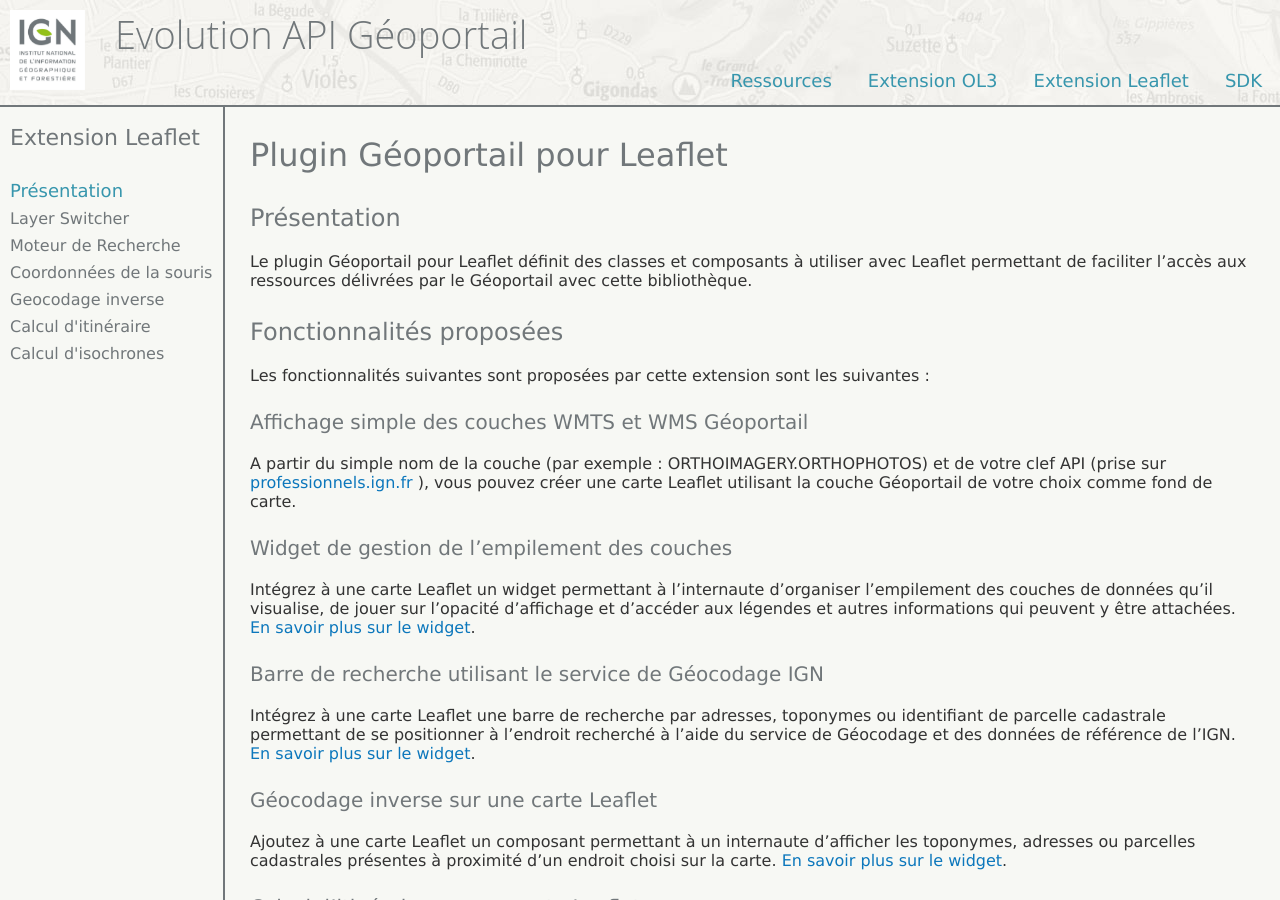
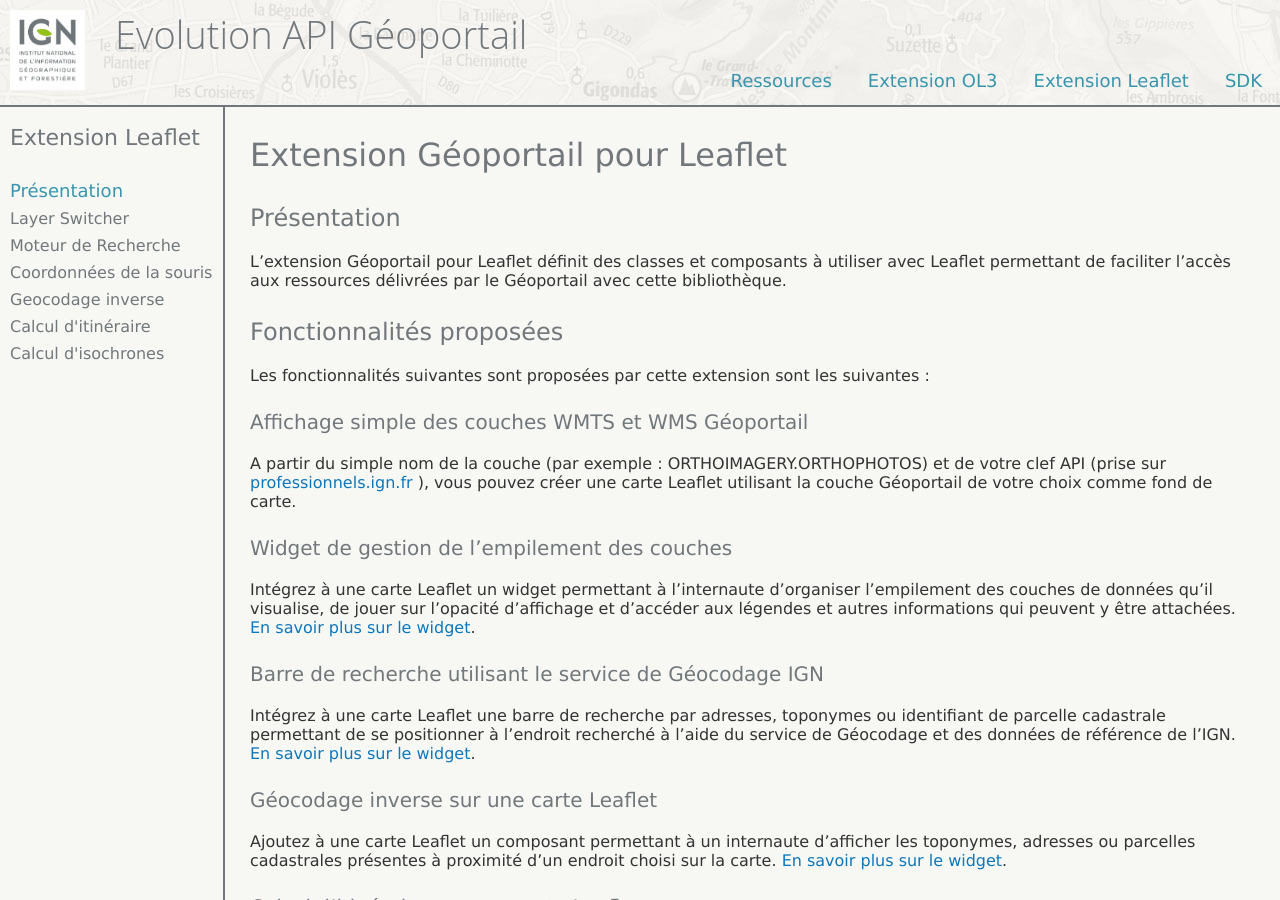
Before and after one commit to IGNF/evolution-apigeoportail, a Jekyll site: the page built from leaflet/presentation.md, in a window 1280 px wide. Built offline with Jekyll 4.4.1, drawn with Linux system fonts in a browser that asks for light colours; nearby versions of some CDN libraries.

Commit message:
edito presentation leaflet

```diff
--- a/leaflet/presentation.md
+++ b/leaflet/presentation.md
@@ -6,11 +6,11 @@
 api: leaflet
 ---
 
-# Plugin Géoportail pour Leaflet
+# Extension Géoportail pour Leaflet
 
 ## Présentation
 
-Le plugin Géoportail pour Leaflet définit des classes et composants à utiliser avec Leaflet permettant de faciliter l'accès aux ressources délivrées par le Géoportail avec cette bibliothèque.
+L'extension Géoportail pour Leaflet définit des classes et composants à utiliser avec Leaflet permettant de faciliter l'accès aux ressources délivrées par le Géoportail avec cette bibliothèque.
 
 ## Fonctionnalités proposées
 
```
